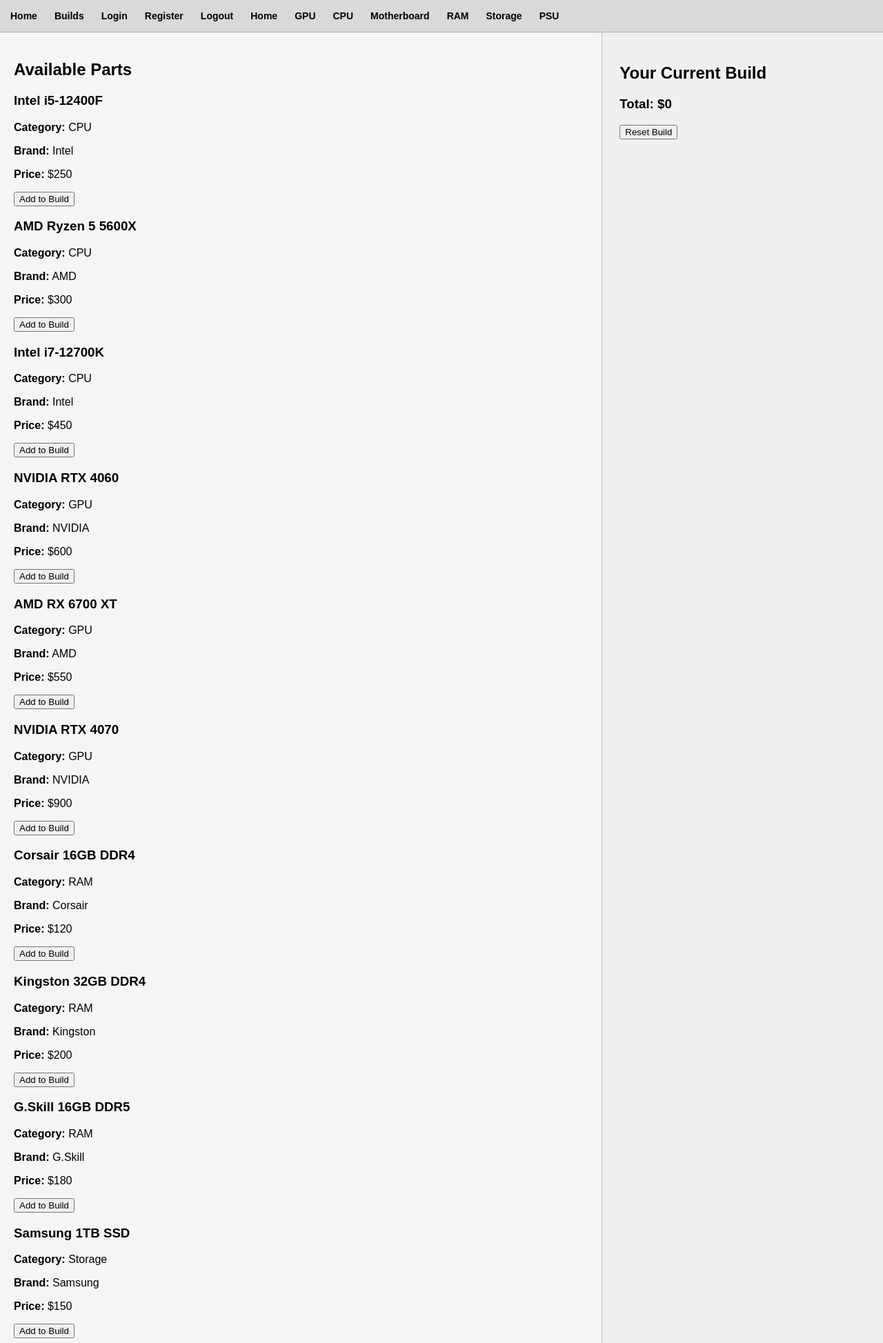
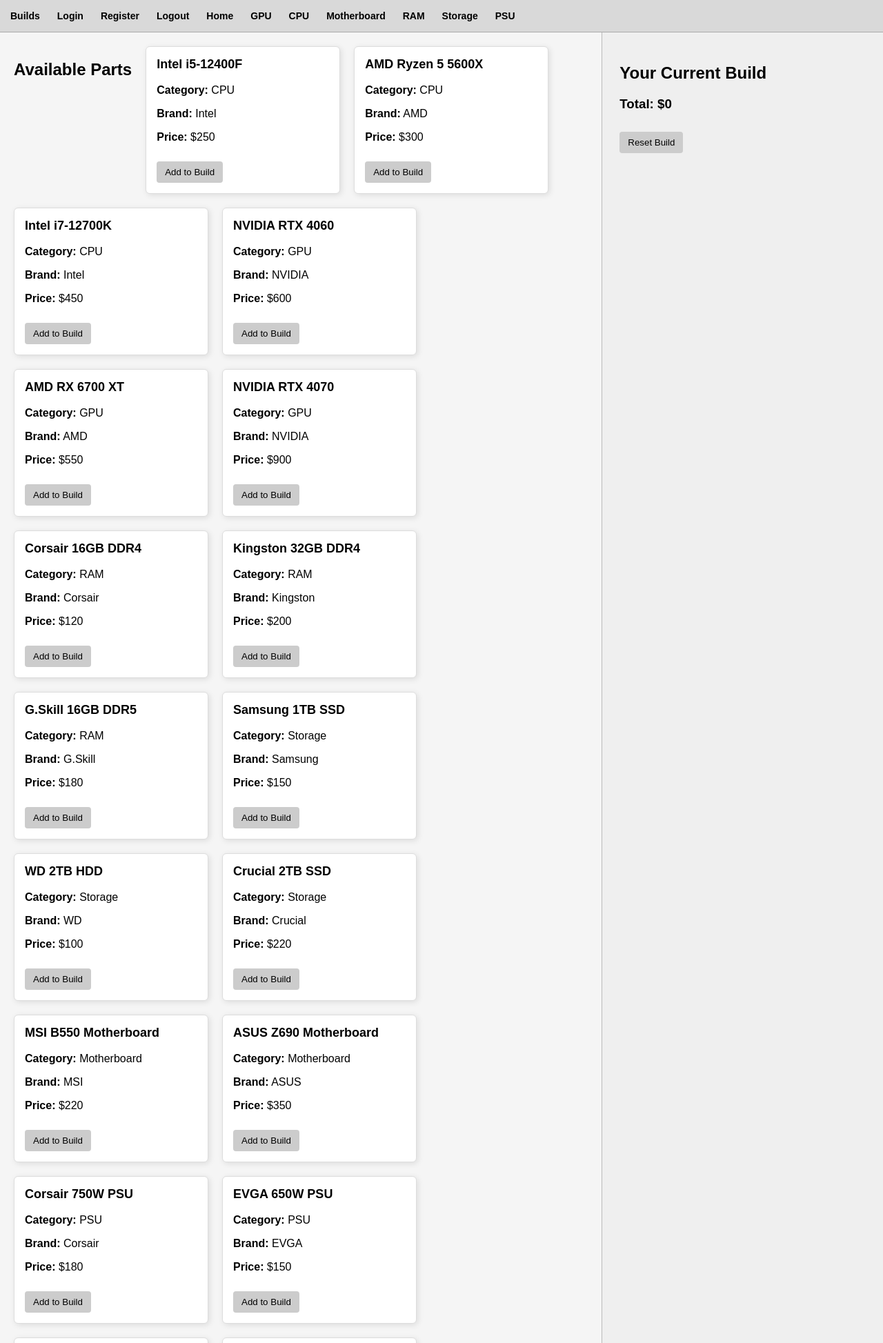
Before and after one commit to JaecobV/flaskapplicationproject, a Flask app: page / in a window 1280 px wide. Shown: the top 1947 px of the page at 69% size. Run offline with Flask 3, Linux system fonts and the light colour scheme; data comes from the database, SQL or seed files in the repository.

Commit message:
improved homepage layout and redesigned part cards using css

```diff
--- a/static/style.css
+++ b/static/style.css
@@ -36,3 +36,44 @@
     padding: 25px;
     border-left: 1px solid #bbb;
 }
+
+.parts-section {
+    display: flex;
+    flex-wrap: wrap;
+    gap: 20px;
+    align-content: flex-start;
+}
+
+.card {
+    background: white;
+    width: 250px;
+    padding: 15px;
+    border: 1px solid #ddd;
+    box-shadow: 2px 2px 8px rgba(0,0,0,0.1);
+    border-radius: 6px;
+}
+
+.card h3 {
+    margin-top: 0;
+    font-size: 18px;
+}
+
+button {
+    margin-top: 10px;
+    padding: 8px 12px;
+    border: none;
+    background: #ccc;
+    cursor: pointer;
+    border-radius: 4px;
+}
+
+button:hover {
+    background: #bbb;
+}
+
+.build-item {
+    background: #ddd;
+    padding: 10px;
+    margin: 10px 0;
+    border-radius: 4px;
+}
--- a/templates/home.html
+++ b/templates/home.html
@@ -9,7 +9,6 @@
 
 <!-- NAVBAR -->
 <div class="navbar">
-    <a href="/">Home</a>
     <a href="/builds">Builds</a>
     <a href="/login">Login</a>
     <a href="/register">Register</a>
@@ -64,3 +63,7 @@
         <button>Reset Build</button>
     </a>
 </div>
+</div>
+
+</body>
+</html>
```
